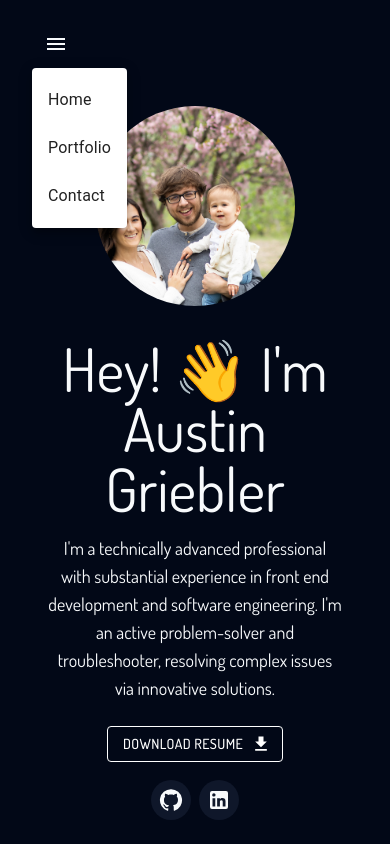
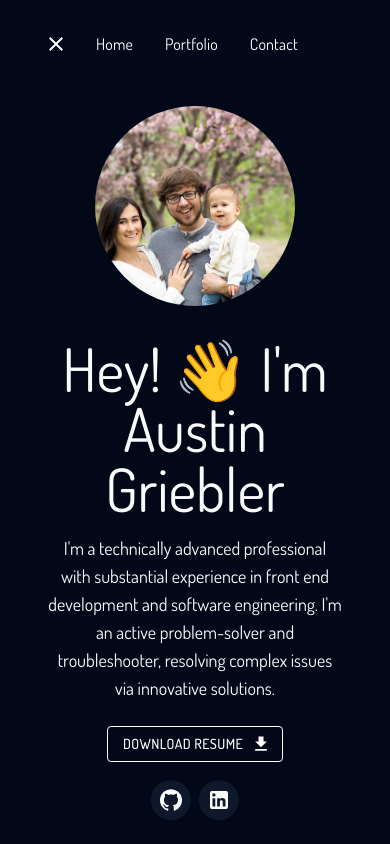
Before and after one commit to AustinGriebler/personal-site, a React (Vite) app: page / in a window 390 px wide. Both pictures are taken after a click on the button "menu". Built offline with nearby package versions, Linux system fonts and the light colour scheme.

Commit message:
mobile nav menu

```diff
--- a/src/components/NavigationMenu.tsx
+++ b/src/components/NavigationMenu.tsx
@@ -2,17 +2,13 @@ import * as React from "react";
 import Box from "@mui/material/Box";
 import Toolbar from "@mui/material/Toolbar";
 import IconButton from "@mui/material/IconButton";
-import Typography from "@mui/material/Typography";
 import Menu from "@mui/material/Menu";
 import MenuIcon from "@mui/icons-material/Menu";
 import Container from "@mui/material/Container";
 import MenuItem from "@mui/material/MenuItem";
+import CloseIcon from "@mui/icons-material/Close";
 import { Link } from "@mui/material";
-// import { Link, useLocation } from 'react-router-dom';
 
-// const location = useLocation();
-
-// Define your navigation items
 const navItems = [
   { path: "/", text: "Home" },
   { path: "/portfolio", text: "Portfolio" },
@@ -38,20 +34,20 @@ function NavigationMenu() {
         <Box sx={{ flexGrow: 1, display: { xs: "flex", sm: "none" } }}>
           <IconButton
             size="large"
-            aria-label="account of current user"
+            aria-label="menu"
             aria-controls="menu-appbar"
             aria-haspopup="true"
             onClick={handleOpenNavMenu}
             color="inherit"
           >
-            <MenuIcon />
+            {Boolean(anchorElNav) ? <CloseIcon /> : <MenuIcon />}
           </IconButton>
           <Menu
             id="menu-appbar"
             anchorEl={anchorElNav}
             anchorOrigin={{
-              vertical: "bottom",
-              horizontal: "left",
+              vertical: "top",
+              horizontal: "right",
             }}
             keepMounted
             transformOrigin={{
@@ -62,11 +58,14 @@ function NavigationMenu() {
             onClose={handleCloseNavMenu}
             sx={{
               display: { xs: "block", sm: "none" },
+              backgroundColor: "transparent",
             }}
           >
             {navItems.map((item) => (
               <MenuItem key={item.text} onClick={handleCloseNavMenu}>
-                <Typography textAlign="center">{item.text}</Typography>
+                <a href={item.path} className="text-white font-[Dosis]">
+                  {item.text}
+                </a>
               </MenuItem>
             ))}
           </Menu>
@@ -83,11 +82,7 @@ function NavigationMenu() {
                 display: "block",
                 fontFamily: "Dosis",
               }}
-              className={
-                window.location.pathname == item.path
-                  ? "active nav-item"
-                  : "nav-item"
-              }
+              className={window.location.pathname == item.path ? "active" : ""}
             >
               {item.text}
             </Link>
--- a/src/main.tsx
+++ b/src/main.tsx
@@ -34,6 +34,22 @@ const theme = createTheme({
         root: {
           display: "flex",
           fontFamily: "'Dosis', system-ui, sans-serif",
+        },
+      },
+    },
+    MuiMenu: {
+      styleOverrides: {
+        paper: {
+          backgroundColor: "transparent",
+          boxShadow: "none",
+        },
+      },
+    },
+    MuiList: {
+      styleOverrides: {
+        root: {
+          display: "flex",
+          padding: "0",
         },
       },
     },
```
